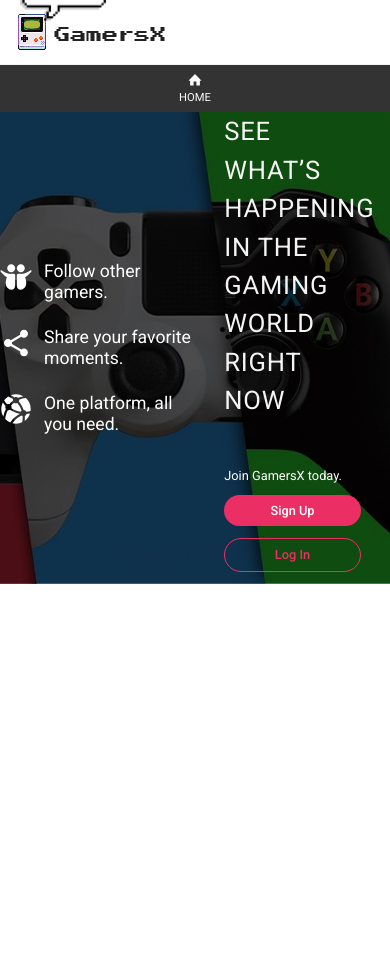
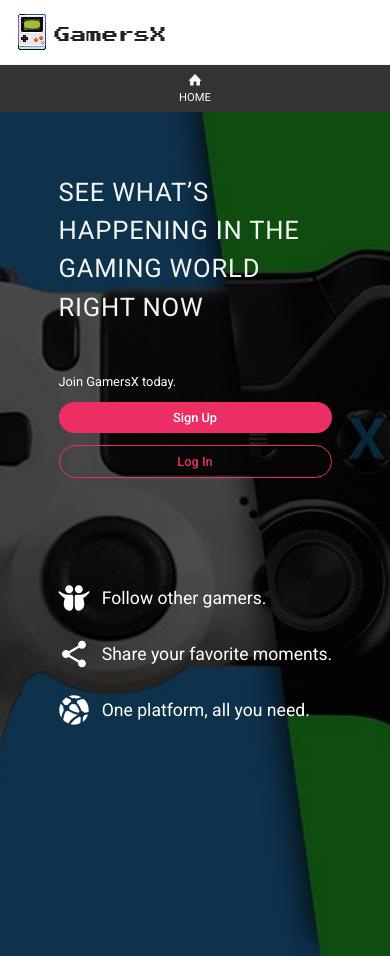
Before and after one commit to lucasfrsi/gsn_client, a React app: page / in a window 390 px wide. Built offline with nearby package versions, Linux system fonts and the light colour scheme; the HTML template or start-up script is replaced by a standard one.

Commit message:
Add final media queries

```diff
--- a/src/components/Auth/style.scss
+++ b/src/components/Auth/style.scss
@@ -26,6 +26,11 @@
   max-width: 50rem;
 
   color: $c-grey-d-3;
+
+  @include respond(mw550) {
+    width: 90%;
+    top: 45%;
+  }
 }
 
 .closeButton {
--- a/src/components/Landing/style.scss
+++ b/src/components/Landing/style.scss
@@ -13,6 +13,10 @@
   color: $c-white;
 
   position: relative;
+
+  @include respond(mw1000) {
+    min-height: 100vh;
+  }
 }
 
 .container {
@@ -20,6 +24,11 @@
 
   display: flex;
   flex-direction: row;
+
+  @include respond(mw1000) {
+    flex-direction: column-reverse;
+    align-items: center;
+  }
 }
 
 .ctaContainer,
@@ -29,9 +38,19 @@
 
   justify-content: center;
   align-items: center;
+
+  @include respond(mw1000) {
+    flex: 1 1 50%;
+    max-width: 55rem;
+  }
 }
 
 .cta {
+  @include respond(mw1000) {
+    align-self: flex-start;
+    margin-top: 6rem;
+  }
+
   &Item {
     display: flex;
     flex-wrap: nowrap;
@@ -62,6 +81,10 @@
   flex-wrap: nowrap;
 
   max-width: 70%;
+
+  @include respond(mw1000) {
+    margin-top: 2rem;
+  }
 
   &Heading {
     margin-bottom: 6rem;
--- a/src/components/Layout/Header/Logo/style.scss
+++ b/src/components/Layout/Header/Logo/style.scss
@@ -1,3 +1,5 @@
+@use '../../../../sass/abstracts/members.scss' as *;
+
 .logoBox {
   display: flex;
   align-items: center;
@@ -25,4 +27,8 @@
   height: 5.5rem;
   top: -2.4rem;
   left: 2.2rem;
+
+  @include respond(mw1440) {
+    display: none;
+  }
 }
--- a/src/components/Routes/index.jsx
+++ b/src/components/Routes/index.jsx
@@ -10,6 +10,7 @@
 const Posts = React.lazy(() => import('../../pages/Posts'));
 const Post = React.lazy(() => import('../../pages/Post'));
 const Moments = React.lazy(() => import('../../pages/Moments'));
+const NotFound = React.lazy(() => import('../../pages/NotFound'));
 
 const Routes = () => (
   <Suspense fallback={<Loading />}>
@@ -20,7 +21,7 @@
       <PrivateRoute path="/posts" component={Posts} />
       <PrivateRoute path="/moments" component={Moments} />
       <Route exact path="/" component={Home} />
-      <Route path="" render={() => <div>404</div>} /> {/* ADD 404 PAGE COMPONENT */}
+      <Route path="" component={NotFound} />
     </Switch>
   </Suspense>
 );
--- a/src/components/UI/Loading/style.scss
+++ b/src/components/UI/Loading/style.scss
@@ -1,3 +1,5 @@
+@use '../../../sass/abstracts/members.scss' as *;
+
 .loading {
   width: 100%;
   height: 100%;
@@ -6,6 +8,10 @@
   align-items: center;
   justify-content: center;
 
+  @include respond(mw1000) {
+    margin-top: 4rem;
+  }
+
   img {
     width: 25rem;
     height: 25rem;
```
